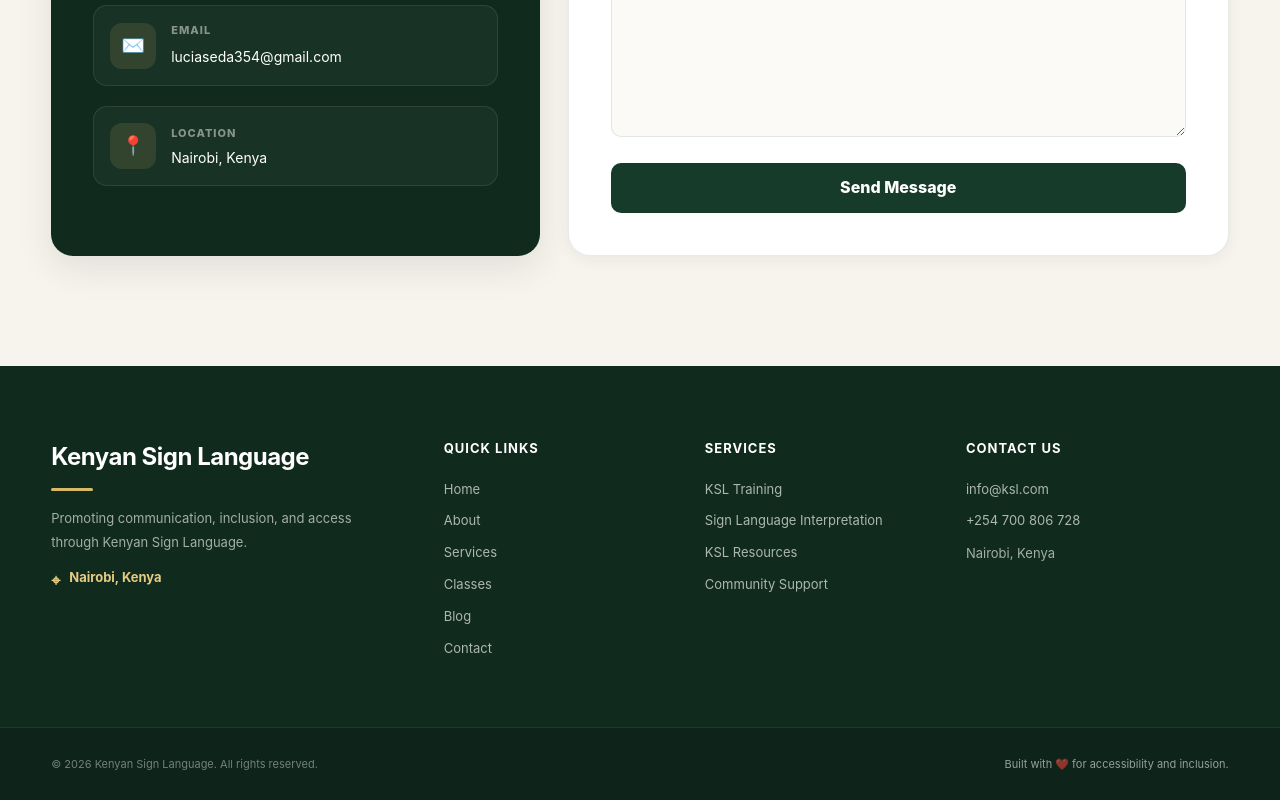
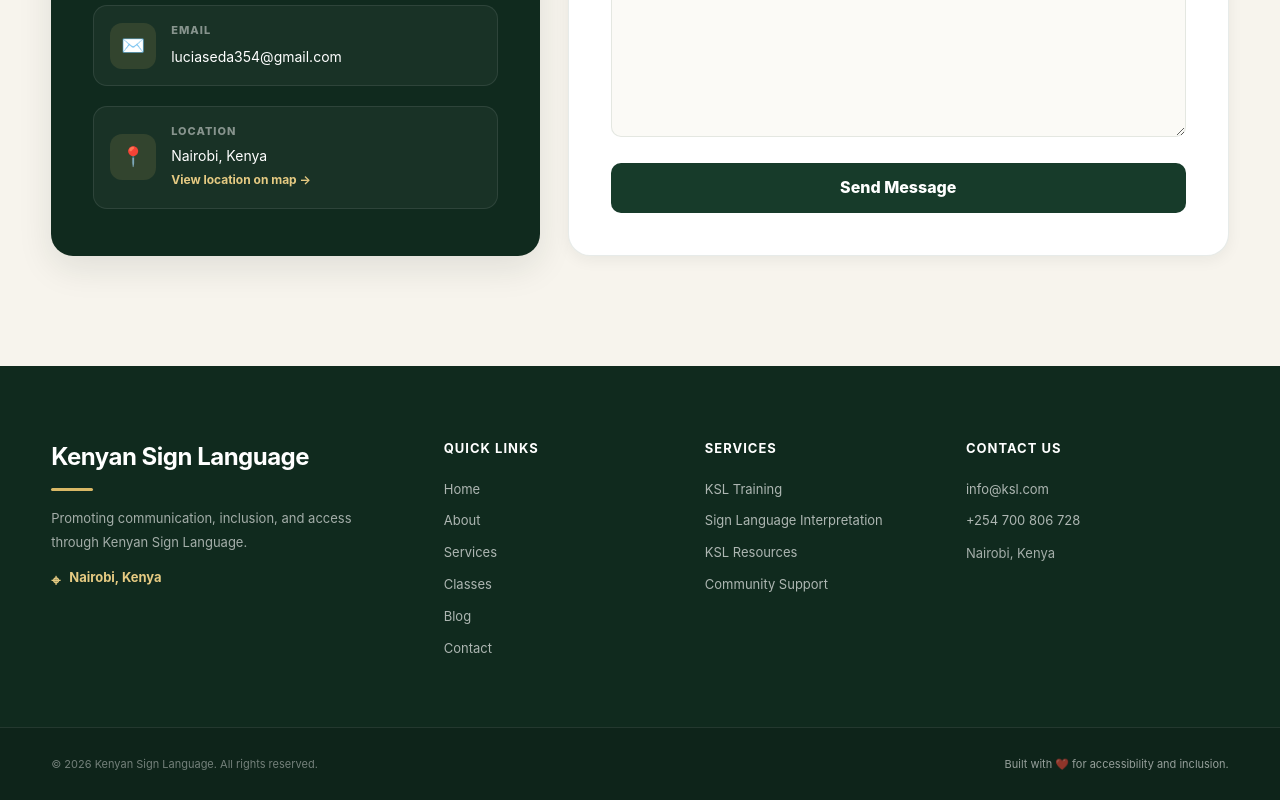
Before and after one commit to HezronOkoth001/master--kenyan-signLanguage-, a React (Vite) app: page / in a window 1280 px wide. Shown: the part 6555-7355 px from the top of the page. Built offline with nearby package versions, Linux system fonts and the light colour scheme; no server answers.

Commit message:
Improve contact location details

```diff
--- a/src/components/Contact.jsx
+++ b/src/components/Contact.jsx
@@ -112,6 +112,14 @@ ${message}`;
                   <span>Location</span>
 
                   <p>Nairobi, Kenya</p>
+                  <a
+                    className="contact-map"
+                    href="https://www.google.com/maps/search/?api=1&query=Nairobi%2C%20Kenya"
+                    target="_blank"
+                    rel="noreferrer"
+                  >
+                    View location on map →
+                  </a>
                 </div>
               </div>
 
```
